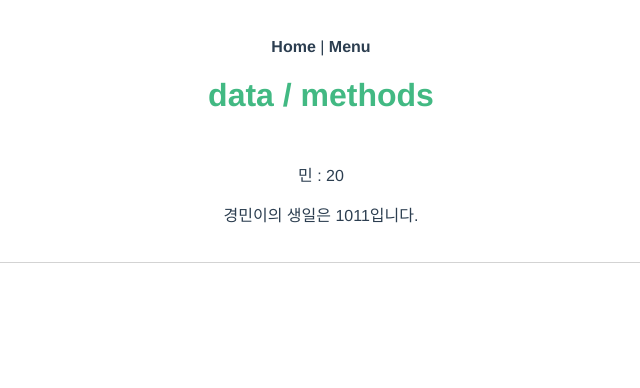
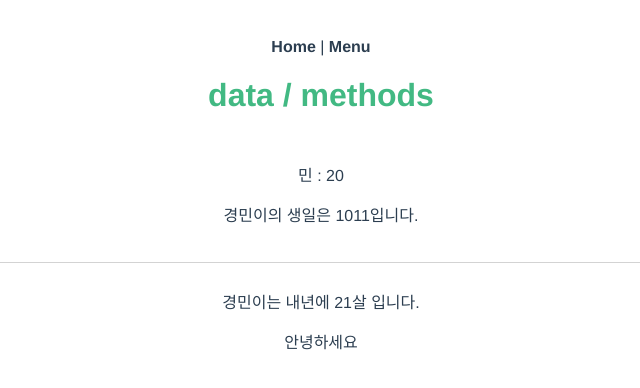
Before and after one commit to kyeongmin21/vueStudy, a Vue app: page /data in a window 1280 px wide. Shown: the top 388 px of the page, without its empty margins (319-959 px from the left). Built offline with nearby package versions, Linux system fonts and the light colour scheme.

Commit message:
methods 사용법

```diff
--- a/src/views/Data.vue
+++ b/src/views/Data.vue
@@ -4,6 +4,10 @@
     <section>
       <p>{{ name }} : {{ age }}</p>
       <p>{{ person.fullName}}이의 생일은 {{ person.birthday }}입니다.</p>
+    </section>
+    <section>
+      <p>{{ nextYear() }}</p>
+      <p>{{ hello('안녕하세요') }}</p>
     </section>
   </div>
 </template>
@@ -13,13 +17,22 @@ export default {
   data() {
     return {
       name: '민',
-      age: '20',
+      age: 20,
       person: {
         fullName: '경민',
         birthday: '1011'
-      }
+      },
+
     };
   },
+  methods: {
+    nextYear() {
+      return ` ${this.person.fullName}이는 내년에 ${ this.age + 1 }살 입니다.`
+    },
+    hello(say) {
+      return say
+    }
+  }
 };
 </script>
 
```
